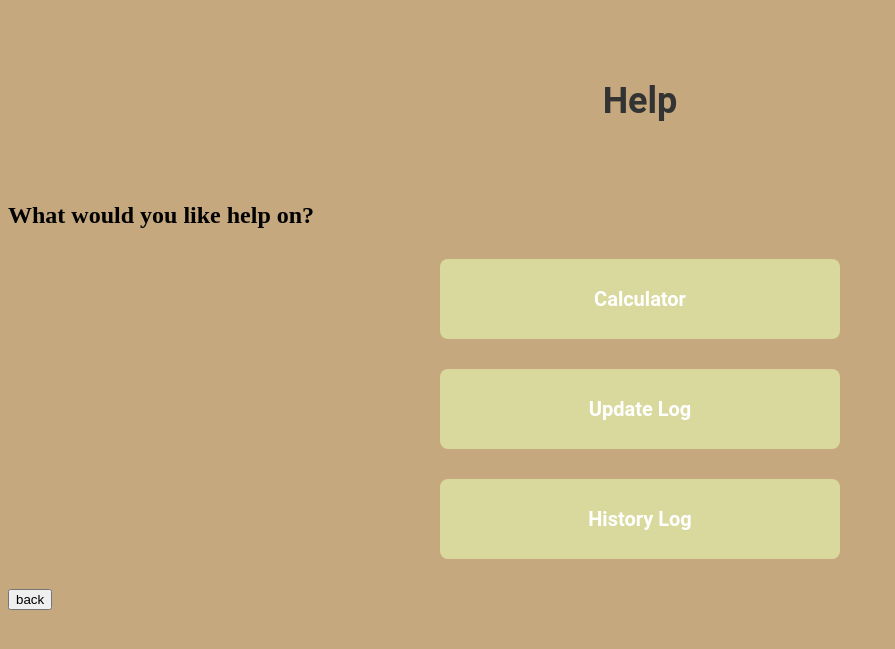
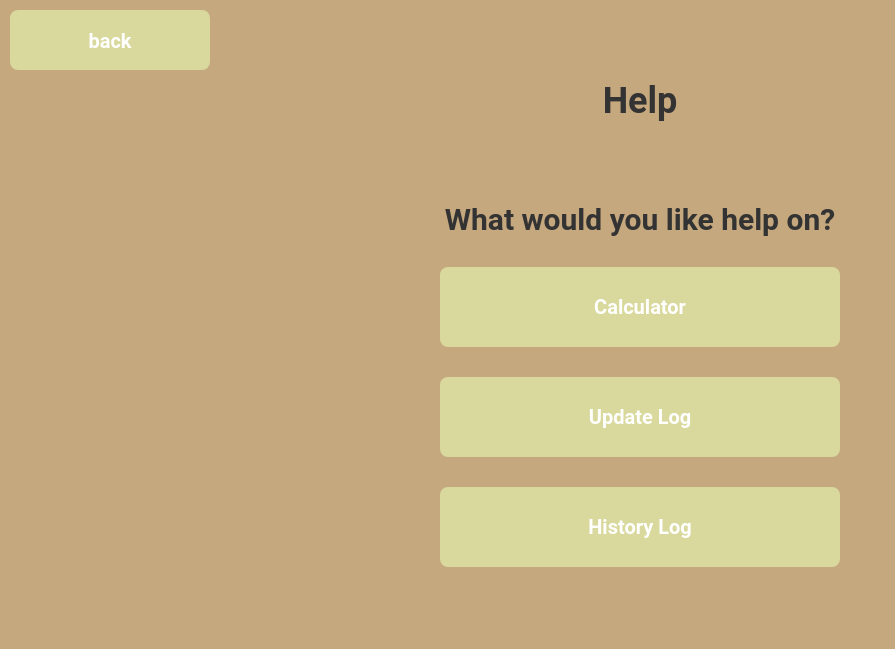
Before and after one commit to hnguyennn/Calculator, a Flask app: page /help in a window 1280 px wide. Shown: the top 649 px of the page, without its empty margins (0-895 px from the left). Run offline with Flask 3, Linux system fonts and the light colour scheme.

Commit message:
Added button functions
Updated the ‘back’ button to switch back to the previous page and the four main options on the home page to navigate to their proper pages.

```diff
--- a/static/css/styles.css
+++ b/static/css/styles.css
@@ -3,6 +3,13 @@ h1 {
     margin: 80px auto;
     font-family: 'Roboto', sans-serif;   /* Apply the Roboto font */
     font-size: 36px;
+    color: #333;
+}
+h2 {
+    text-align: center;
+    margin: 10px auto;
+    font-family: 'Roboto', sans-serif;   /* Apply the Roboto font */
+    font-size: 30px;
     color: #333;
 }
 
@@ -22,7 +29,30 @@ h1 {
     cursor: pointer;
     font-weight: bold;
 }
+.small-button{
+    display: block;
+    width: 200px;
+    height: 60px;
+    position: absolute;
+    top: 0;
+    left: 0;
+    margin: 10px;
+    font-family: 'Roboto', sans-serif;   /* Apply the Roboto font to the buttons */
+    font-size: 20px;
+    background-color: #d9d99e;
+    color: white;
+    border: none;
+    border-radius: 8px;
+    text-align: center;
+    line-height: 60px;
+    cursor: pointer;
+    font-weight: bold;
+}
 
-.big-button:hover {
+.big-button:hover, .small-button:hover {
     background-color: #a99c6e;
 }
+
+a {
+    text-decoration: none;  /* Removes the underline */
+}
--- a/templates/calculate.html
+++ b/templates/calculate.html
@@ -13,7 +13,11 @@
         }
     </style>
     <h1>Calculate</h1>
-    <button class="small-button">back</button>
+
+    <a href="{{ url_for('home') }}">
+        <button class="small-button">back</button>
+    </a>
+
     <!-- Input box for user input -->
     <input type="text" id="userInput" placeholder="Enter an expression">
 
--- a/templates/help.html
+++ b/templates/help.html
@@ -14,9 +14,13 @@
     </style>
     <h1>Help</h1>
     <h2>What would you like help on?</h2>
+
+    <a href="{{ url_for('home') }}">
+        <button class="small-button">back</button>
+    </a>
+
     <button class="big-button">Calculator</button>
     <button class="big-button">Update Log</button>
     <button class="big-button">History Log</button>
-    <button class="small-button">back</button>
 </body>
 </html>
--- a/templates/update_log.html
+++ b/templates/update_log.html
@@ -13,7 +13,11 @@
         }
     </style>
     <h1>Update Log</h1>
-    <button class="small-button">back</button>
+
+    <a href="{{ url_for('home') }}">
+        <button class="small-button">back</button>
+    </a>
+
 
 </body>
 </html>
```
Also changed, not shown: templates/calculator.html (+12 -4 lines), templates/history_log.html (+6 -1 lines).
